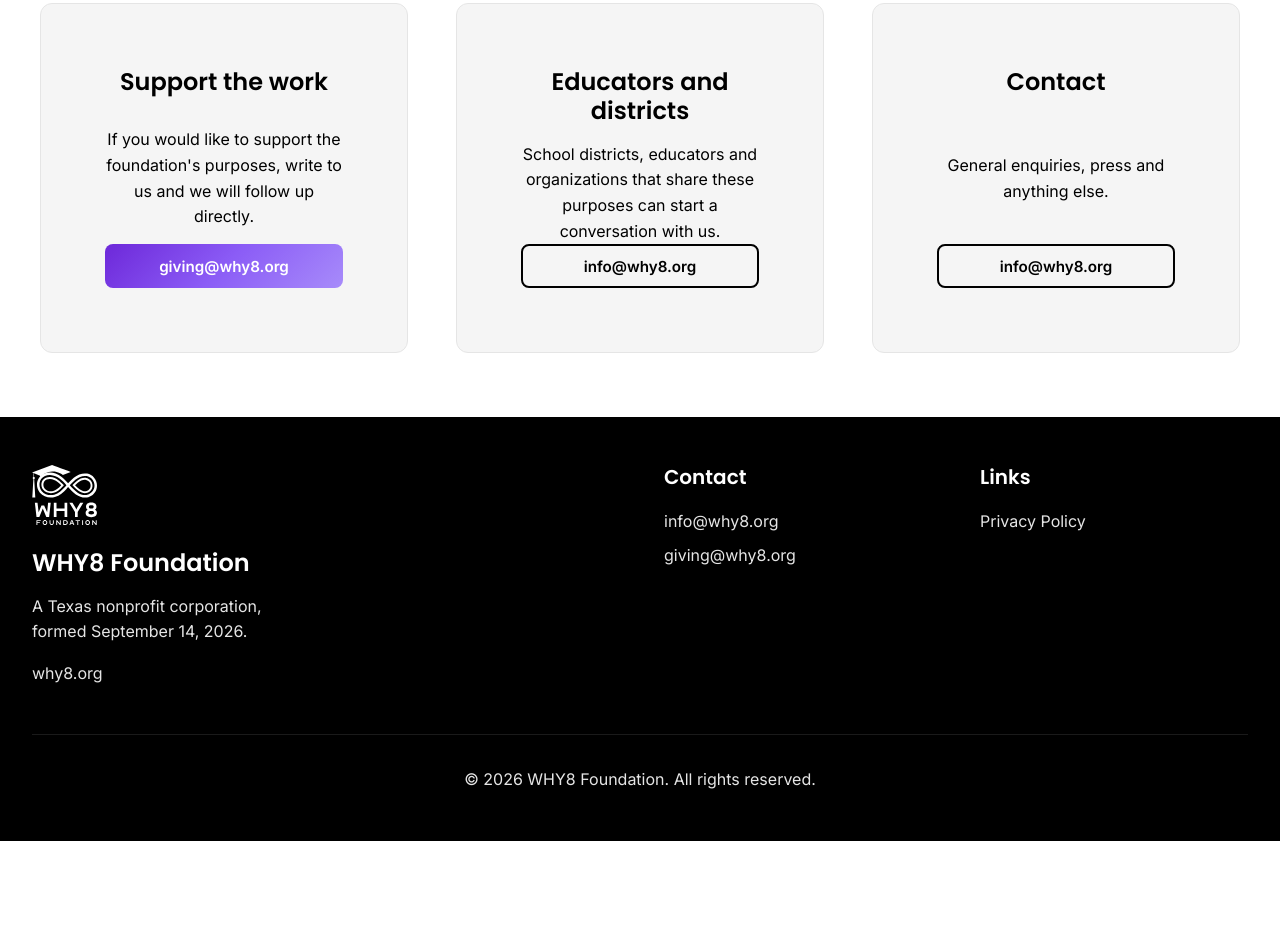
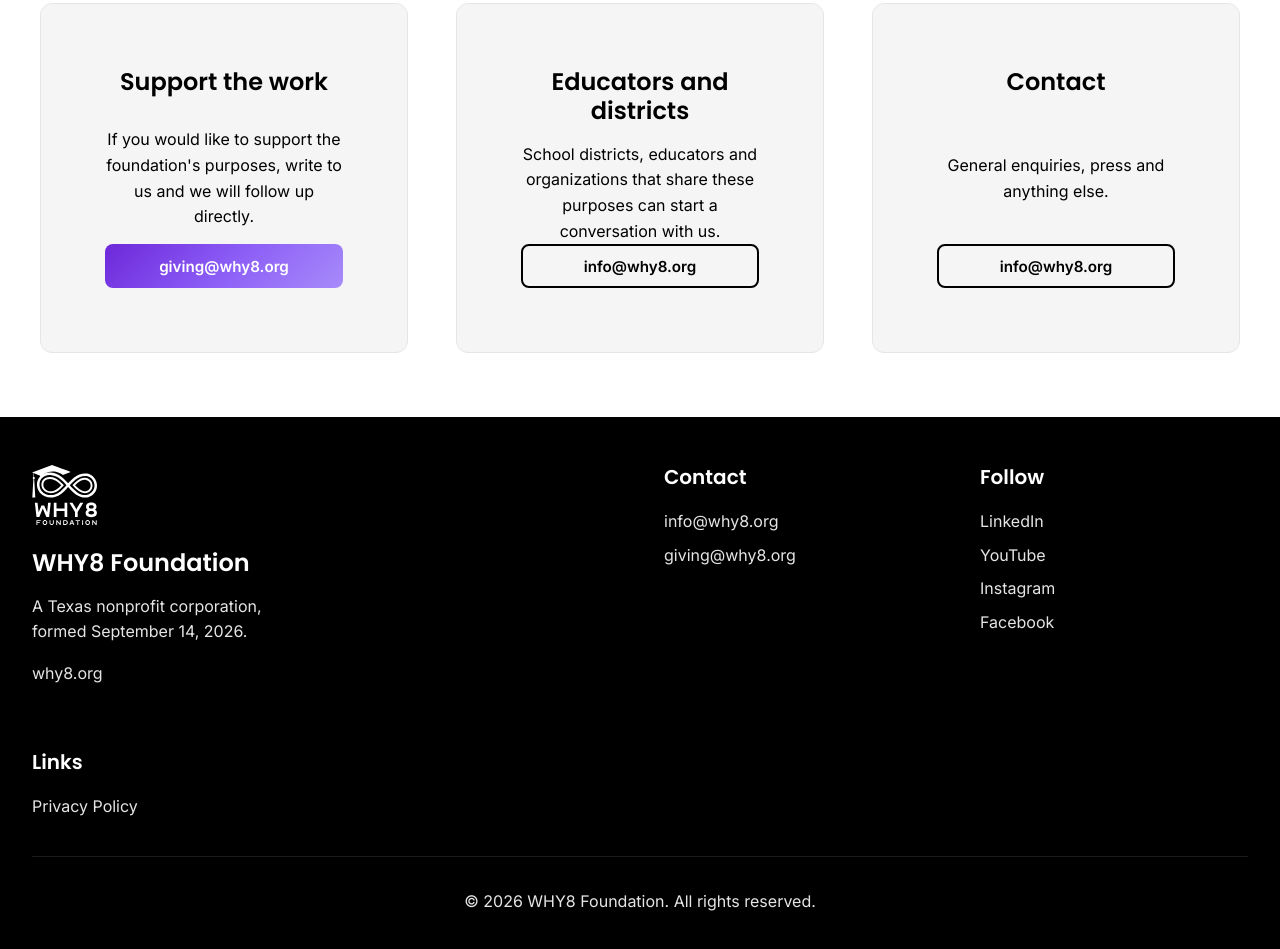
Before and after one commit to rosejohnson3923/why8-website, a website: page index.html in a window 1280 px wide. Shown: the part 4035-4984 px from the top of the page. Before the commit the page ends 4876 px from the top, so only its background shows below. Drawn offline with Linux system fonts and the light colour scheme.

Commit message:
v1.2: footer Follow links — LinkedIn · YouTube · Instagram · Facebook on the one handle why8foundation (claim why8.social-channels, ops 266); check:claims refuses a TikTok link and the three retired spellings, and requires the four

```diff
--- a/index.html
+++ b/index.html
@@ -217,6 +217,17 @@
                 </div>
 
                 <div class="footer-section">
+                    <h4>Follow</h4>
+                    <!-- claim: why8.social-channels (ops 266) — four links; TikTok is named in the register but NOT linked until its handle is why8foundation -->
+                    <ul>
+                        <li><a href="https://www.linkedin.com/company/why8foundation/" target="_blank" rel="noopener">LinkedIn</a></li>
+                        <li><a href="https://www.youtube.com/@Why8Foundation" target="_blank" rel="noopener">YouTube</a></li>
+                        <li><a href="https://www.instagram.com/why8foundation/" target="_blank" rel="noopener">Instagram</a></li>
+                        <li><a href="https://www.facebook.com/why8foundation" target="_blank" rel="noopener">Facebook</a></li>
+                    </ul>
+                </div>
+
+                <div class="footer-section">
                     <h4>Links</h4>
                     <ul>
                         <li><a href="privacy-policy.html">Privacy Policy</a></li>
--- a/package.json
+++ b/package.json
@@ -1,14 +1,14 @@
 {
   "name": "why8-website",
   "version": "0.1.0",
-  "description": "WHY8 Foundation — why8.org. Static site cut from the esposure4all-website mould; deploys to Netlify from GitHub.",
+  "description": "WHY8 Foundation \u2014 why8.org. Static site cut from the esposure4all-website mould; deploys to Netlify from GitHub.",
   "private": true,
   "scripts": {
     "start": "npx serve -s .",
     "dev": "npx serve -s . -l 3004",
     "build": "echo 'Static site - no build required'",
     "sync:tokens": "cp ../esposure-brand-tokens/css/brand-tokens.css assets/css/ && cp ../esposure-brand-tokens/css/brands/why8.css assets/css/",
-    "check:claims": "! grep -rniE 'is a 501\\(c\\)\\(3\\)|501\\(c\\)\\(3\\) (organization|nonprofit|charity)|tax[- ]deductible|tax[- ]exempt\\b|public charity|being organized as|[0-9]+ FM [0-9]+' index.html privacy-policy.html && grep -q 'formed September 14, 2026 (Texas Secretary of State file number 806794952)' index.html && grep -q 'The application is pending; no determination letter has been issued.' index.html"
+    "check:claims": "! grep -rniE 'is a 501\\(c\\)\\(3\\)|501\\(c\\)\\(3\\) (organization|nonprofit|charity)|tax[- ]deductible|tax[- ]exempt\\b|public charity|being organized as|[0-9]+ FM [0-9]+|tiktok\\.com|why8[-_.]foundation' index.html privacy-policy.html && grep -q 'formed September 14, 2026 (Texas Secretary of State file number 806794952)' index.html && grep -q 'The application is pending; no determination letter has been issued.' index.html && [ \"$(grep -c 'why8foundation' index.html)\" -ge 3 ] && grep -qi 'youtube.com/@Why8Foundation' index.html"
   },
   "repository": {
     "type": "git",
```
